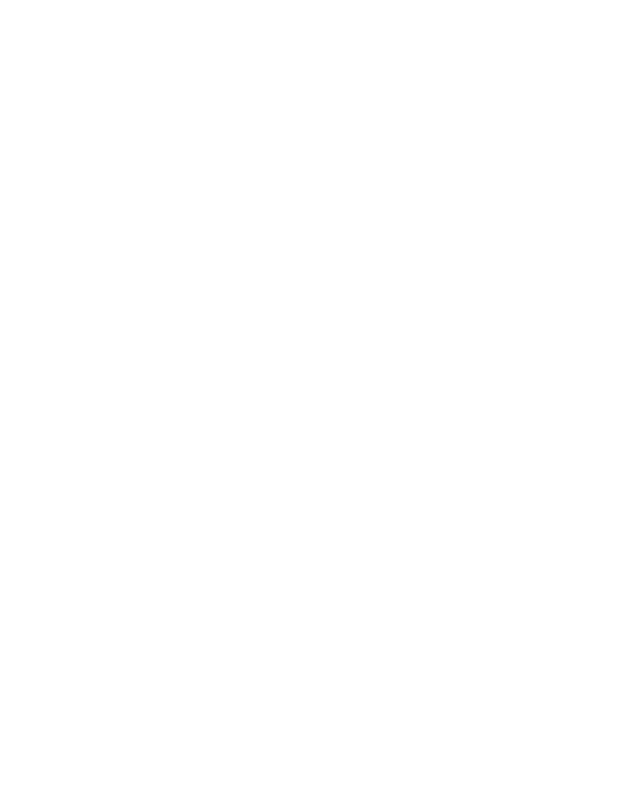
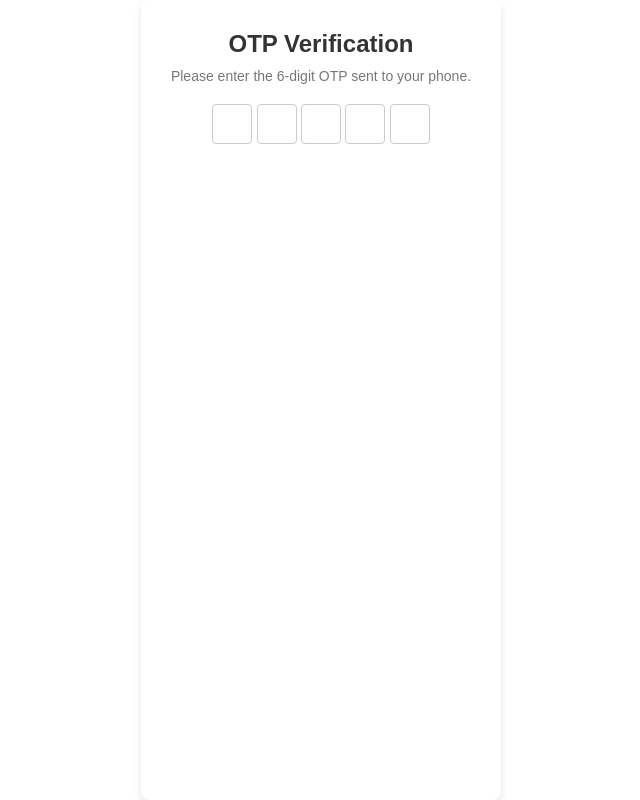
Before and after one commit to acciojob/OTP-DachepallySahithi, a website: page main.html in a window 1280 px wide. Shown: the whole page, without its empty margins (319-959 px from the left). Drawn offline with Linux system fonts and the light colour scheme.

Commit message:
created a submission

```diff
--- a/main.html
+++ b/main.html
@@ -3,10 +3,24 @@
 <html>
 
 <head>
+	<title>OTP Verification</title>
 	<link rel="stylesheet" href="styles.css">
 </head>
 
 <body>
+	<div class="otp-container">
+		<h1 id = "verification_heading">OTP Verification</h1>
+		<p id="verification_subtext">Please enter the 6-digit OTP sent to your phone.</p>
+
+		<div class="code-container>
+			<input type ="text" class="code" maxlength="1" id="otp1" oninput="moveFocus(this, event)">
+			<input type="text" class="code" maxlength="1" id="otp2" oninput="moveFocus(this, event)">
+            <input type="text" class="code" maxlength="1" id="otp3" oninput="moveFocus(this, event)">
+            <input type="text" class="code" maxlength="1" id="otp4" oninput="moveFocus(this, event)">
+            <input type="text" class="code" maxlength="1" id="otp5" oninput="moveFocus(this, event)">
+            <input type="text" class="code" maxlength="1" id="otp6" oninput="moveFocus(this, event)">
+		</div>
+	</div>
 	<!-- the entire body must be written by student -->
     <script type="text/javascript" src="./script.js">
 </script>
--- a/script.js
+++ b/script.js
@@ -1 +1,15 @@
 //your JS code here. If required.
+function moveFocus(currentInput, event){
+	if (event.key!== "Backspace" && currentInput.value!== ""){
+		const nextInput = currentInput.nextElementSibling;
+		if(nextInput){
+			nextInput.focus();
+		}
+	}
+	if (event.key === "Backspace" && currentInput.value === "") {
+        const previousInput = currentInput.previousElementSibling;
+        if (previousInput) {
+            previousInput.focus();
+        }
+    }
+}
--- a/styles.css
+++ b/styles.css
@@ -1 +1,50 @@
 /*  your css code here. If applicable */
+*{
+	margin:0;
+	padding:0;
+	box-sizing:border-box;
+}
+body{
+	font-family:Arial, sans-serif;
+	background-color: #4f4f9;
+	display:flex;
+	justify-content: center;
+	height:100vh;
+}
+.otp-container {
+	text-align: center;
+	background-color: white;
+	padding:30px;
+	box-shadow: 0 4px 8px rgba(0,0,0,0.1);
+	border-radius:8px;
+}
+
+#verification_heading{
+	font-size: 24px;
+    margin-bottom: 10px;
+    color: #333;
+}
+#verification_subtext {
+    font-size: 14px;
+    color: #777;
+    margin-bottom: 20px;
+}
+.code-container {
+    display: flex;
+    justify-content: center;
+    gap: 10px;
+}
+.code {
+    width: 40px;
+    height: 40px;
+    text-align: center;
+    font-size: 18px;
+    border: 1px solid #ccc;
+    border-radius: 4px;
+    outline: none;
+}
+
+.code:focus {
+    border-color: #007bff;
+    background-color: #e6f0ff;
+}
```
